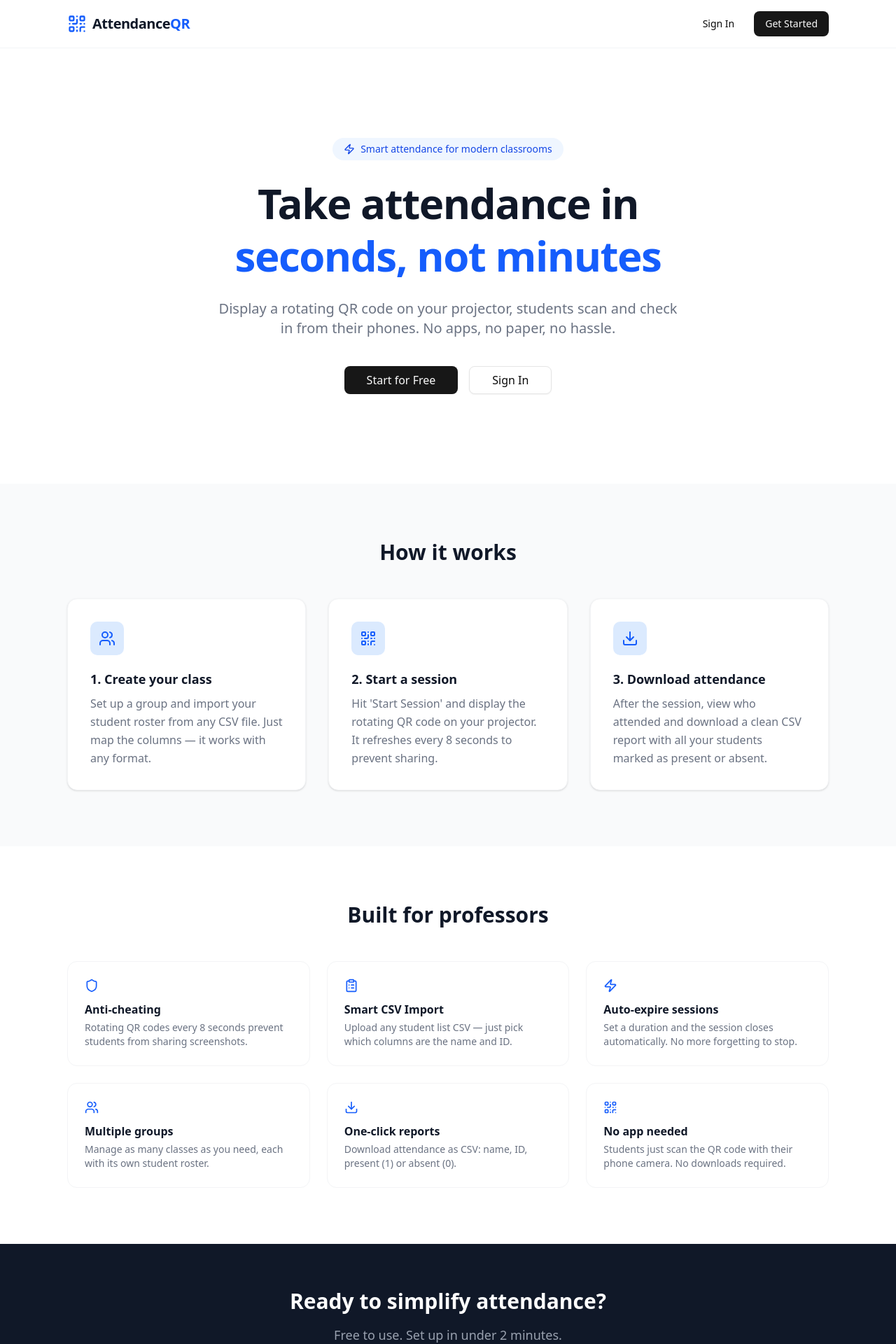
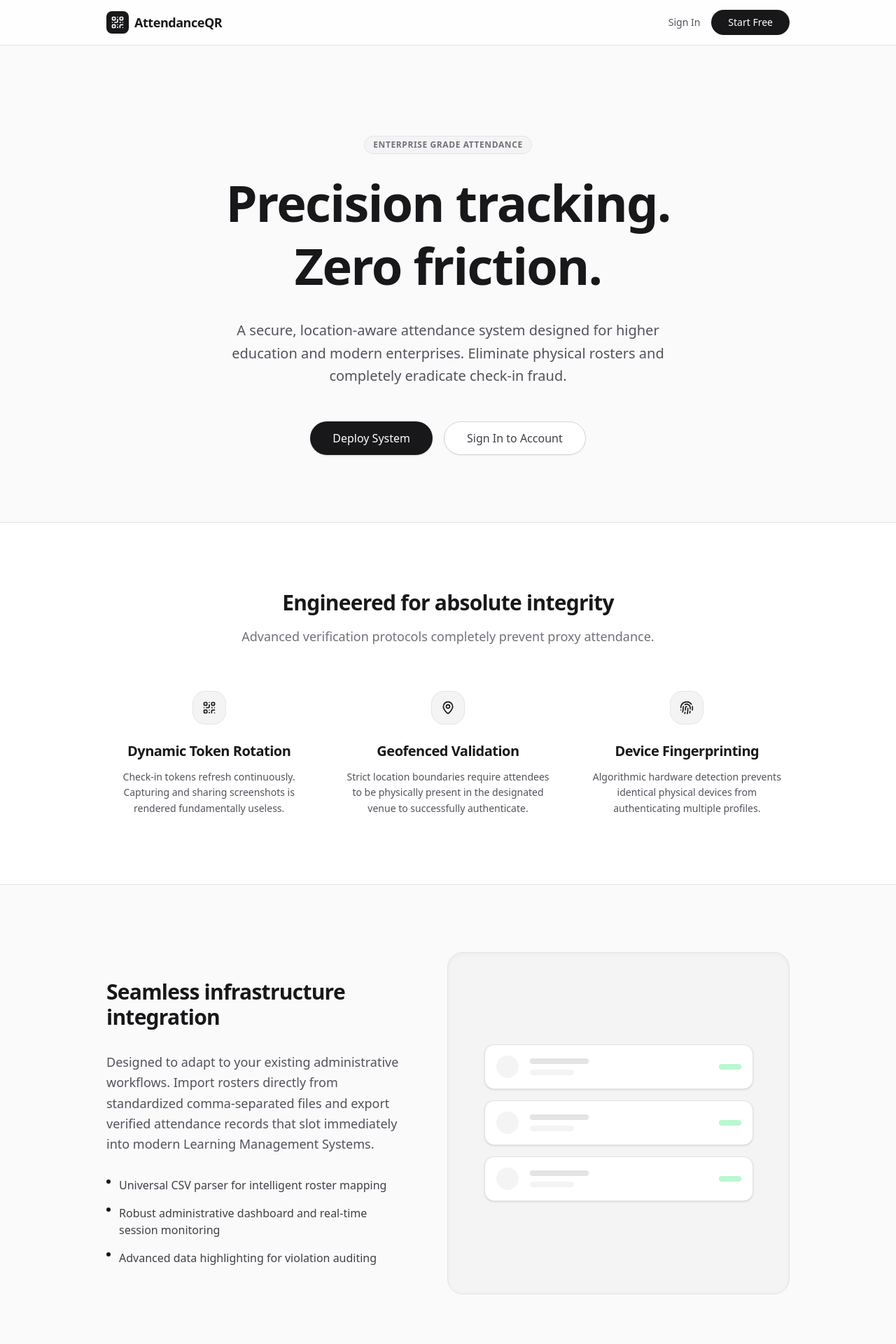
Before and after one commit to HamzaElshennawy/AttendanceQR, a Next.js app: page / in a window 1280 px wide. Shown: the top 1920 px of the page at 70% size. Built offline with nearby package versions, Linux system fonts and the light colour scheme; no server answers.

Commit message:
landing page redesign

```diff
--- a/src/app/page.tsx
+++ b/src/app/page.tsx
@@ -1,168 +1,228 @@
 import Link from "next/link";
 import { Button } from "@/components/ui/button";
-import { QrCode, Users, ClipboardList, Download, Shield, Zap } from "lucide-react";
+import { createClient } from "@/lib/supabase/server";
+import { QrCode, Fingerprint, MapPin, Database } from "lucide-react";
 
-export default function LandingPage() {
+export default async function LandingPage() {
+    const supabase = await createClient();
+    const {
+        data: { session },
+    } = await supabase.auth.getSession();
+
+    const isLoggedIn = !!session;
+
     return (
-    <div className="min-h-screen bg-white">
-      {/* Nav */}
-      <nav className="border-b border-gray-100">
-        <div className="max-w-6xl mx-auto px-4 sm:px-6 lg:px-8 py-4 flex items-center justify-between">
-          <Link href="/" className="flex items-center gap-2">
-            <QrCode className="h-7 w-7 text-blue-600" />
-            <span className="text-xl font-bold text-gray-900 tracking-tight">
-              Attendance<span className="text-blue-600">QR</span>
+        <div className="min-h-screen bg-[#fafafa] text-zinc-900 font-sans selection:bg-zinc-200">
+            {/* Navigation */}
+            <nav className="border-b border-zinc-200 bg-white/80 backdrop-blur-md sticky top-0 z-50">
+                <div className="max-w-5xl mx-auto px-6 h-16 flex items-center justify-between">
+                    <Link
+                        href="/"
+                        className="flex items-center gap-2"
+                    >
+                        <div className="bg-zinc-900 p-1.5 rounded-md">
+                            <QrCode className="h-5 w-5 text-white" />
+                        </div>
+                        <span className="text-lg font-semibold tracking-tight text-zinc-900">
+                            AttendanceQR
                         </span>
                     </Link>
-          <div className="flex items-center gap-3">
-            <Link href="/login">
-              <Button variant="ghost">Sign In</Button>
+                    <div className="flex items-center gap-4 text-sm font-medium">
+                        {isLoggedIn ? (
+                            <Link href="/dashboard">
+                                <Button
+                                    variant="default"
+                                    className="bg-zinc-900 text-white hover:bg-zinc-800 rounded-full px-6"
+                                >
+                                    Go to Dashboard
+                                </Button>
+                            </Link>
+                        ) : (
+                            <>
+                                <Link
+                                    href="/login"
+                                    className="text-zinc-600 hover:text-zinc-900 transition-colors"
+                                >
+                                    Sign In
                                 </Link>
                                 <Link href="/register">
-              <Button>Get Started</Button>
+                                    <Button
+                                        variant="default"
+                                        className="bg-zinc-900 text-white hover:bg-zinc-800 rounded-full px-6"
+                                    >
+                                        Start Free
+                                    </Button>
                                 </Link>
+                            </>
+                        )}
                     </div>
                 </div>
             </nav>
 
-      {/* Hero */}
-      <section className="max-w-6xl mx-auto px-4 sm:px-6 lg:px-8 py-20 md:py-32 text-center">
-        <div className="inline-flex items-center gap-2 bg-blue-50 text-blue-700 text-sm font-medium px-4 py-1.5 rounded-full mb-6">
-          <Zap className="h-4 w-4" />
-          Smart attendance for modern classrooms
+            {/* Hero Section */}
+            <main className="max-w-5xl mx-auto px-6 pt-32 pb-24 text-center">
+                <div className="inline-block mb-6 px-3 py-1 text-xs font-semibold tracking-wider text-zinc-500 uppercase bg-zinc-100 rounded-full border border-zinc-200">
+                    Enterprise Grade Attendance
                 </div>
-        <h1 className="text-4xl md:text-6xl font-bold text-gray-900 tracking-tight mb-6 leading-tight">
-          Take attendance in
-          <br />
-          <span className="text-blue-600">seconds, not minutes</span>
+                <h1 className="text-5xl md:text-7xl font-bold tracking-tight text-zinc-900 mb-8 leading-tight">
+                    Precision tracking. <br className="hidden md:block" />
+                    Zero friction.
                 </h1>
-        <p className="text-lg md:text-xl text-gray-500 max-w-2xl mx-auto mb-10">
-          Display a rotating QR code on your projector, students scan and check in
-          from their phones. No apps, no paper, no hassle.
+                <p className="text-lg md:text-xl text-zinc-600 max-w-2xl mx-auto mb-12 leading-relaxed">
+                    A secure, location-aware attendance system designed for
+                    higher education and modern enterprises. Eliminate physical
+                    rosters and completely eradicate check-in fraud.
                 </p>
-        <div className="flex items-center justify-center gap-4">
+
+                {isLoggedIn ? (
+                    <Link href="/dashboard">
+                        <Button
+                            size="lg"
+                            className="bg-zinc-900 text-white hover:bg-zinc-800 text-base h-12 px-8 rounded-full"
+                        >
+                            Enter Dashboard
+                        </Button>
+                    </Link>
+                ) : (
+                    <div className="flex flex-col sm:flex-row items-center justify-center gap-4">
                         <Link href="/register">
-            <Button size="lg" className="px-8 text-base">
-              Start for Free
+                            <Button
+                                size="lg"
+                                className="bg-zinc-900 text-white hover:bg-zinc-800 text-base h-12 px-8 rounded-full shadow-sm"
+                            >
+                                Deploy System
                             </Button>
                         </Link>
                         <Link href="/login">
-            <Button variant="outline" size="lg" className="px-8 text-base">
-              Sign In
+                            <Button
+                                size="lg"
+                                variant="outline"
+                                className="border-zinc-300 text-zinc-700 hover:bg-zinc-50 text-base h-12 px-8 rounded-full"
+                            >
+                                Sign In to Account
                             </Button>
                         </Link>
                     </div>
-      </section>
+                )}
+            </main>
 
-      {/* How it works */}
-      <section className="bg-gray-50 py-20">
-        <div className="max-w-6xl mx-auto px-4 sm:px-6 lg:px-8">
-          <h2 className="text-3xl font-bold text-center text-gray-900 mb-12">
-            How it works
+            {/* Security Features */}
+            <section className="bg-white border-y border-zinc-200 py-24">
+                <div className="max-w-5xl mx-auto px-6">
+                    <div className="mb-16 text-center">
+                        <h2 className="text-3xl font-bold tracking-tight text-zinc-900">
+                            Engineered for absolute integrity
                         </h2>
-          <div className="grid md:grid-cols-3 gap-8">
+                        <p className="text-zinc-500 mt-4 text-lg">
+                            Advanced verification protocols completely prevent
+                            proxy attendance.
+                        </p>
+                    </div>
+
+                    <div className="grid md:grid-cols-3 gap-12">
                         {[
                             {
-                icon: Users,
-                title: "1. Create your class",
-                desc: "Set up a group and import your student roster from any CSV file. Just map the columns — it works with any format.",
+                                icon: QrCode,
+                                title: "Dynamic Token Rotation",
+                                desc: "Check-in tokens refresh continuously. Capturing and sharing screenshots is rendered fundamentally useless.",
                             },
                             {
-                icon: QrCode,
-                title: "2. Start a session",
-                desc: "Hit 'Start Session' and display the rotating QR code on your projector. It refreshes every 8 seconds to prevent sharing.",
+                                icon: MapPin,
+                                title: "Geofenced Validation",
+                                desc: "Strict location boundaries require attendees to be physically present in the designated venue to successfully authenticate.",
                             },
                             {
-                icon: Download,
-                title: "3. Download attendance",
-                desc: "After the session, view who attended and download a clean CSV report with all your students marked as present or absent.",
+                                icon: Fingerprint,
+                                title: "Device Fingerprinting",
+                                desc: "Algorithmic hardware detection prevents identical physical devices from authenticating multiple profiles.",
                             },
-            ].map((step, i) => (
+                        ].map((feature, i) => (
                             <div
                                 key={i}
-                className="bg-white rounded-xl p-8 border border-gray-100 shadow-sm hover:shadow-md transition-shadow"
+                                className="flex flex-col items-center text-center"
                             >
-                <div className="h-12 w-12 rounded-lg bg-blue-100 flex items-center justify-center mb-5">
-                  <step.icon className="h-6 w-6 text-blue-600" />
+                                <div className="h-12 w-12 rounded-2xl bg-zinc-100 border border-zinc-200 flex items-center justify-center mb-6">
+                                    <feature.icon className="h-5 w-5 text-zinc-900" />
                                 </div>
-                <h3 className="text-lg font-semibold text-gray-900 mb-2">{step.title}</h3>
-                <p className="text-gray-500 leading-relaxed">{step.desc}</p>
+                                <h3 className="text-xl font-semibold text-zinc-900 mb-3 tracking-tight">
+                                    {feature.title}
+                                </h3>
+                                <p className="text-zinc-600 leading-relaxed text-sm">
+                                    {feature.desc}
+                                </p>
                             </div>
                         ))}
                     </div>
                 </div>
             </section>
 
-      {/* Features */}
-      <section className="py-20">
-        <div className="max-w-6xl mx-auto px-4 sm:px-6 lg:px-8">
-          <h2 className="text-3xl font-bold text-center text-gray-900 mb-12">
-            Built for professors
+            {/* Platform Features */}
+            <section className="py-24 bg-[#fafafa]">
+                <div className="max-w-5xl mx-auto px-6 flex flex-col md:flex-row items-center gap-16">
+                    <div className="flex-1 space-y-8">
+                        <h2 className="text-3xl font-bold tracking-tight text-zinc-900">
+                            Seamless infrastructure integration
                         </h2>
-          <div className="grid sm:grid-cols-2 lg:grid-cols-3 gap-6">
+                        <p className="text-zinc-600 text-lg leading-relaxed">
+                            Designed to adapt to your existing administrative
+                            workflows. Import rosters directly from standardized
+                            comma-separated files and export verified attendance
+                            records that slot immediately into modern Learning
+                            Management Systems.
+                        </p>
+                        <ul className="space-y-4">
                             {[
-              {
-                icon: Shield,
-                title: "Anti-cheating",
-                desc: "Rotating QR codes every 8 seconds prevent students from sharing screenshots.",
-              },
-              {
-                icon: ClipboardList,
-                title: "Smart CSV Import",
-                desc: "Upload any student list CSV — just pick which columns are the name and ID.",
-              },
-              {
-                icon: Zap,
-                title: "Auto-expire sessions",
-                desc: "Set a duration and the session closes automatically. No more forgetting to stop.",
-              },
-              {
-                icon: Users,
-                title: "Multiple groups",
-                desc: "Manage as many classes as you need, each with its own student roster.",
-              },
-              {
-                icon: Download,
-                title: "One-click reports",
-                desc: "Download attendance as CSV: name, ID, present (1) or absent (0).",
-              },
-              {
-                icon: QrCode,
-                title: "No app needed",
-                desc: "Students just scan the QR code with their phone camera. No downloads required.",
-              },
-            ].map((feature, i) => (
-              <div key={i} className="p-6 rounded-xl border border-gray-100 hover:border-blue-100 transition-colors">
-                <feature.icon className="h-5 w-5 text-blue-600 mb-3" />
-                <h3 className="font-semibold text-gray-900 mb-1">{feature.title}</h3>
-                <p className="text-sm text-gray-500">{feature.desc}</p>
+                                "Universal CSV parser for intelligent roster mapping",
+                                "Robust administrative dashboard and real-time session monitoring",
+                                "Advanced data highlighting for violation auditing",
+                            ].map((item, i) => (
+                                <li
+                                    key={i}
+                                    className="flex items-start gap-3"
+                                >
+                                    <div className="mt-1 flex-shrink-0 h-1.5 w-1.5 rounded-full bg-zinc-900" />
+                                    <span className="text-zinc-700">
+                                        {item}
+                                    </span>
+                                </li>
+                            ))}
+                        </ul>
+                    </div>
+                    <div className="flex-1 w-full bg-zinc-100 rounded-3xl border border-zinc-200 aspect-square flex items-center justify-center p-8 shadow-inner shadow-zinc-200/50">
+                        <div className="w-full max-w-sm space-y-4">
+                            {[...Array(3)].map((_, i) => (
+                                <div
+                                    key={i}
+                                    className="h-16 w-full bg-white rounded-xl border border-zinc-200 shadow-sm flex items-center px-4 gap-4"
+                                >
+                                    <div className="h-8 w-8 rounded-full bg-zinc-100" />
+                                    <div className="space-y-2 flex-1">
+                                        <div className="h-2 w-1/3 bg-zinc-200 rounded-full" />
+                                        <div className="h-2 w-1/4 bg-zinc-100 rounded-full" />
+                                    </div>
+                                    <div className="h-2 w-8 bg-green-200 rounded-full" />
                                 </div>
                             ))}
                         </div>
                     </div>
-      </section>
-
-      {/* CTA */}
-      <section className="bg-gray-900 py-16">
-        <div className="max-w-6xl mx-auto px-4 sm:px-6 lg:px-8 text-center">
-          <h2 className="text-3xl font-bold text-white mb-4">
-            Ready to simplify attendance?
-          </h2>
-          <p className="text-gray-400 mb-8 text-lg">
-            Free to use. Set up in under 2 minutes.
-          </p>
-          <Link href="/register">
-            <Button size="lg" className="px-10 text-base">
-              Get Started
-            </Button>
-          </Link>
                 </div>
             </section>
 
             {/* Footer */}
-      <footer className="border-t border-gray-100 py-8">
-        <div className="max-w-6xl mx-auto px-4 sm:px-6 lg:px-8 text-center text-gray-400 text-sm">
-          © {new Date().getFullYear()} AttendanceQR. Built with ❤️ for educators.
+            <footer className="bg-white border-t border-zinc-200 py-12">
+                <div className="max-w-5xl mx-auto px-6 flex flex-col md:flex-row items-center justify-between gap-4">
+                    <div className="flex items-center gap-2">
+                        <div className="bg-zinc-900 p-1 rounded-sm">
+                            <QrCode className="h-4 w-4 text-white" />
+                        </div>
+                        <span className="font-semibold text-zinc-900 tracking-tight">
+                            AttendanceQR
+                        </span>
+                    </div>
+                    <p className="text-sm text-zinc-500">
+                        &copy; {new Date().getFullYear()} Attendance Systems
+                        infrastructure. All rights reserved.
+                    </p>
                 </div>
             </footer>
         </div>
```
Lines whose indentation alone changed are shown as unchanged.
